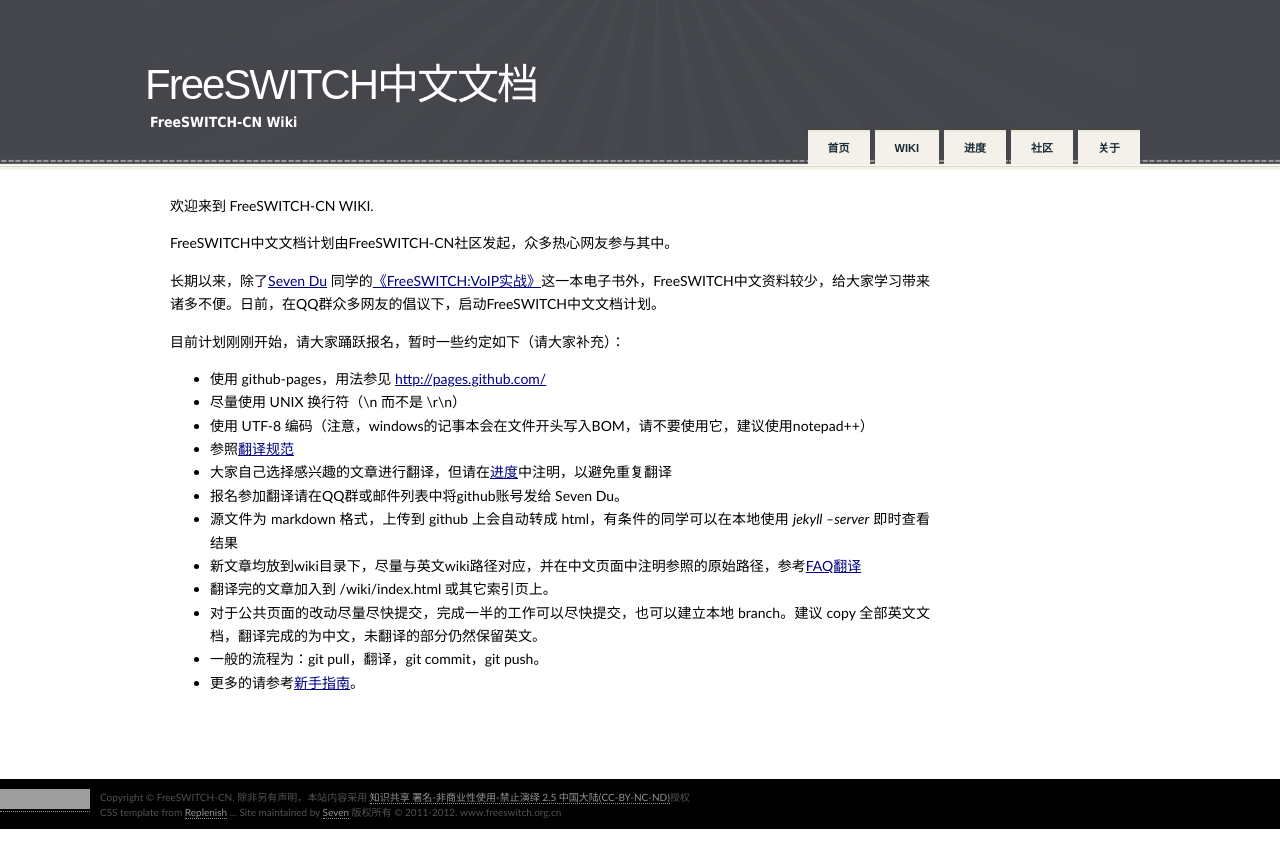
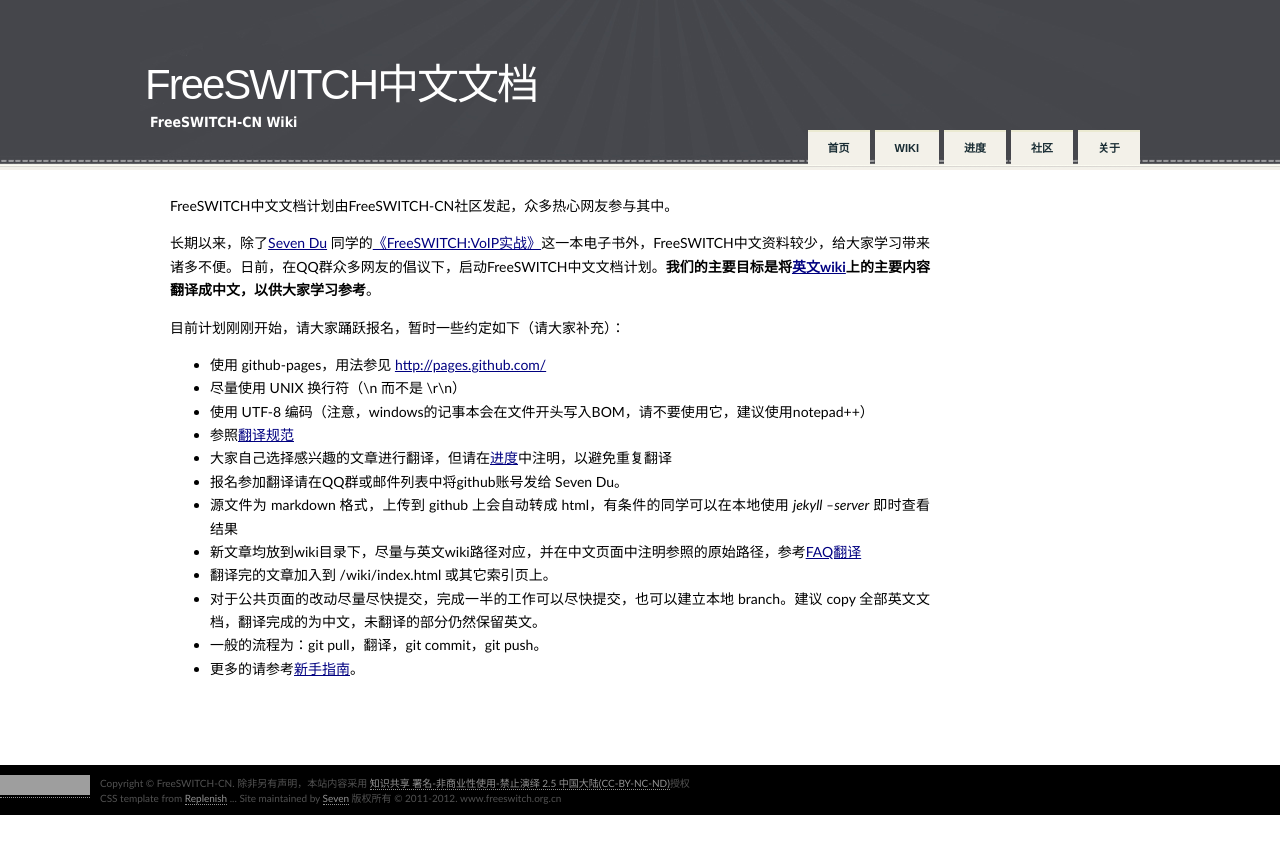
Before and after one commit to freeswitch-cn/freeswitch-cn.github.com, a Jekyll site: the page built from index.md, in a window 1280 px wide. Shown: the top 868 px of the page. Built offline with Jekyll 4.4.1, drawn with Linux system fonts in a browser that asks for light colours; Markdown is read by kramdown in place of the engine named in the settings; grey boxes are pictures that could not be loaded.

Commit message:
a little SEO

```diff
--- a/_config.yml
+++ b/_config.yml
@@ -2,4 +2,4 @@ safe: true
 pygments: true
 auto: true
 markdown: rdiscount
-com: "freeswitch wiki"
+com: "FreeSWITCH中文Wiki"
--- a/_layouts/default.html
+++ b/_layouts/default.html
@@ -2,7 +2,8 @@
 <head>
 	<meta http-equiv="Content-type" content="text/html; charset=utf-8">
 	<title>{{ site.com }}</title>
-	<meta name="keywords" content="FreeSWITCH wiki" />
+	<meta name="keywords" content="FreeSWITCH中文 FreeSWITCH中文社区 FreeSWITCH中文资料 FreeSWITCH中文Wiki FreeSWITCH中文教程 VoIP SIP 配置 Chinese China" />
+	<meta name="description" content="FreeSWITCH中文文档网站是由FreeSWITCH-CN中文社区驱动、最完善、最权威的FreeSWITCH中文文档资料网站，是广大中文FreeSWITCH爱好者良好的学习平台。" />
 	<link rel="stylesheet" href="/css/default.css" type="text/css" media="screen" title="default" charset="utf-8">
 	<script type="text/javascript">
 
--- a/_layouts/default_with_fs.html
+++ b/_layouts/default_with_fs.html
@@ -2,7 +2,8 @@
 <head>
 	<meta http-equiv="Content-type" content="text/html; charset=utf-8">
 	<title>{{ site.com }}</title>
-	<meta name="keywords" content="FreeSWITCH wiki" />
+	<meta name="keywords" content="FreeSWITCH中文 FreeSWITCH中文社区 FreeSWITCH中文资料 FreeSWITCH中文Wiki FreeSWITCH中文教程 VoIP SIP 配置 Chinese China" />
+	<meta name="description" content="FreeSWITCH中文文档网站是由FreeSWITCH-CN中文社区驱动、最完善、最权威的FreeSWITCH中文文档资料网站，是广大中文FreeSWITCH爱好者良好的学习平台。" />
 	<link rel="stylesheet" href="/css/fs_shared.css" type="text/css" media="screen" />
 	<link rel="stylesheet" href="/css/fs_commonPrint.css" type="text/css" media="print" />
 	<link rel="stylesheet" href="/css/fs_main.css" type="text/css" media="screen" />
--- a/index.md
+++ b/index.md
@@ -3,11 +3,9 @@ layout: default
 title: {{ site.com }}
 ---
 
-欢迎来到 FreeSWITCH-CN WIKI.
-
 FreeSWITCH中文文档计划由FreeSWITCH-CN社区发起，众多热心网友参与其中。
 
-长期以来，除了[Seven Du](http://about.me/dujinfang) 同学的[《FreeSWITCH:VoIP实战》](http://www.freeswitch.or.cn/document)这一本电子书外，FreeSWITCH中文资料较少，给大家学习带来诸多不便。日前，在QQ群众多网友的倡议下，启动FreeSWITCH中文文档计划。
+长期以来，除了[Seven Du](http://about.me/dujinfang) 同学的[《FreeSWITCH:VoIP实战》](http://www.freeswitch.or.cn/document)这一本电子书外，FreeSWITCH中文资料较少，给大家学习带来诸多不便。日前，在QQ群众多网友的倡议下，启动FreeSWITCH中文文档计划。**我们的主要目标是将[英文wiki](http://wiki.freeswitch.org)上的主要内容翻译成中文，以供大家学习参考**。
 
 目前计划刚刚开始，请大家踊跃报名，暂时一些约定如下（请大家补充）：
 
```
